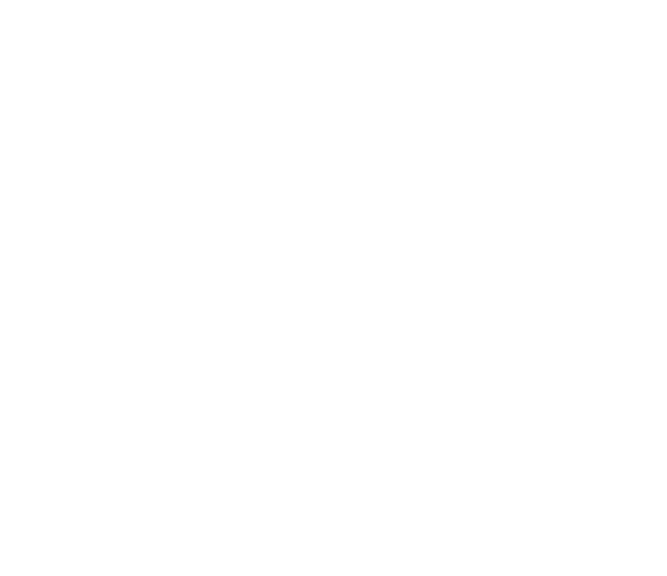
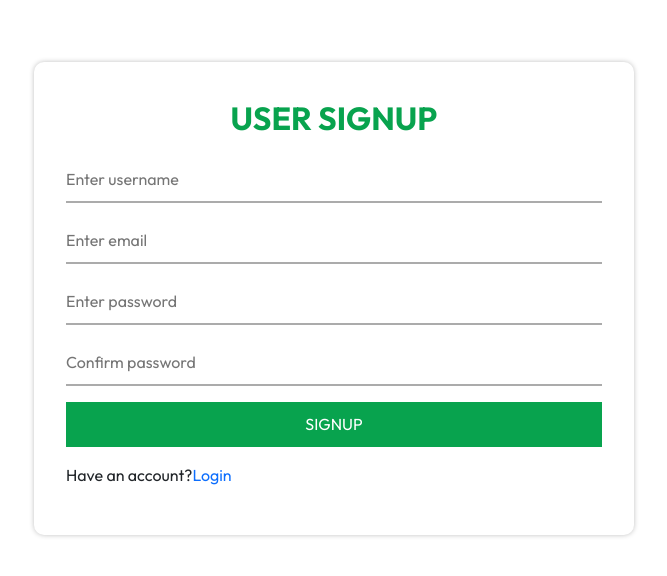
Before and after one commit to Ritahchanger/onlinebookstore, a React (Create React App) app in the folder frontend/: page /signup in a window 1280 px wide. Before the commit this address had no page. Shown: the part 102-678 px from the top of the page, without its empty margins (306-973 px from the left). Built offline with nearby package versions, Linux system fonts and the light colour scheme.

Commit message:
Added authentication

```diff
--- a/frontend/src/App.js
+++ b/frontend/src/App.js
@@ -4,7 +4,7 @@ import { BrowserRouter, Routes, Route } from 'react-router-dom'
 import './App.css'
 import Home from './users/pages/Home'
 
-
+import SignUp from './users/components/authentication/users/Signup'
 
 import Login from './users/components/authentication/users/Login'
 
@@ -16,6 +16,7 @@ const App = () => {
         <Routes>
           <Route path='/' element={<Home />} />
           <Route path='/login' element={<Login />} />
+          <Route path='/signup' element={<SignUp />} />
         </Routes>
       </BrowserRouter>
     </div>
--- a/frontend/src/index.css
+++ b/frontend/src/index.css
@@ -12,6 +12,7 @@
   --black:#000;
   --gray:#ababab;
   --white:#fff;
+  --pinkRed:#ff004f;
 }
 html{
   scroll-behavior:smooth;
--- a/frontend/src/users/components/authentication/authentication.css
+++ b/frontend/src/users/components/authentication/authentication.css
@@ -25,14 +25,14 @@
 }
 .authentication input{
     border:none;
-    height:50px;
+    height:45px;
     border-bottom:2px solid var(--gray);
     outline:none;
 }
 .authentication .input-group{
   margin-bottom:1rem;
   cursor: pointer;
-
+  position:relative;
 }
 .authentication .input-group input:focus{
     border-bottom:2px solid var(--green);
@@ -42,3 +42,9 @@
     background:var(--green);
     color:var(--white);
 }
+.error-message{
+    color:var(--pinkRed);
+    position: absolute;
+    top:100%;
+    z-index:9;
+}
--- a/frontend/src/users/components/authentication/users/Login.jsx
+++ b/frontend/src/users/components/authentication/users/Login.jsx
@@ -1,22 +1,103 @@
-import React from "react";
+import React, { useState } from "react";
 import { Link } from "react-router-dom";
 import "../authentication.css";
+
 const Login = () => {
+  const [formData, setFormData] = useState({
+    email: "",
+    password: "",
+  });
+  const [errors, setErrors] = useState({
+    emailError: "",
+    passwordError: "",
+  });
+
+  const handleSubmit = (e) => {
+    e.preventDefault();
+    let valid = true;
+    const emailRegex = /^[^\s@]+@[^\s@]+\.[^\s@]+$/;
+    if (!formData.email.trim()) {
+      setErrors((prevState) => ({
+        ...prevState,
+        emailError: "Email is required",
+      }));
+      valid = false;
+    } else if (!emailRegex.test(formData.email)) {
+      setErrors((prevState) => ({
+        ...prevState,
+        emailError: "Invalid email format",
+      }));
+      valid = false;
+    } else {
+      setErrors((prevState) => ({ ...prevState, emailError: "" }));
+    }
+
+    if (!formData.password.trim()) {
+      setErrors((prevState) => ({
+        ...prevState,
+        passwordError: "Password is required",
+      }));
+      valid = false;
+    } else {
+      setErrors((prevState) => ({ ...prevState, passwordError: "" }));
+    }
+
+    if (valid) {
+      console.log("Form submitted:", formData);
+    }
+  };
+
+  const handleChange = (e) => {
+    const { name, value } = e.target;
+    // Clear the error message for the changed input field
+    setErrors((prevState) => ({
+      ...prevState,
+      [`${name}Error`]: "",
+    }));
+    setFormData((prevState) => ({
+      ...prevState,
+      [name]: value,
+    }));
+  };
+
   return (
     <div className="authentication">
       <div className="form-wrapper">
-        <form action="#" className="login-form">
-        <p className="form-title">USER LOGIN</p>
+        <form action="#" className="login-form" onSubmit={handleSubmit}>
+          <p className="form-title">USER LOGIN</p>
           <div className="input-group">
-            <input type="email" name="" placeholder="Enter email..." />
+            <input
+              type="email"
+              name="email"
+              placeholder="Enter email"
+              value={formData.email}
+              onChange={handleChange}
+            />
+            {errors.emailError && (
+              <p className="error-message">{errors.emailError}</p>
+            )}
           </div>
           <div className="input-group">
-            <input type="password" name="" placeholder="Enter password..." />
+            <input
+              type="password"
+              name="password"
+              placeholder="Enter password"
+              value={formData.password}
+              onChange={handleChange}
+            />
+            {errors.passwordError && (
+              <p className="error-message">{errors.passwordError}</p>
+            )}
           </div>
-          <p><Link to="#">Forgot password?</Link></p>
+          <p>
+            <Link to="#">Forgot password?</Link>
+          </p>
           <div className="input-group">
-            <input type="submit" value="EMAIL" />
+            <input type="submit" value="LOGIN" />
           </div>
+          <p>
+            Don't have an account?<Link to="/signup">SignUp</Link>
+          </p>
         </form>
       </div>
     </div>
--- a/frontend/src/users/components/authentication/users/Signup.jsx
+++ b/frontend/src/users/components/authentication/users/Signup.jsx
@@ -0,0 +1,158 @@
+import React, { useState } from "react";
+import { Link } from "react-router-dom";
+import "../authentication.css";
+
+const SignUp = () => {
+  const [formData, setFormData] = useState({
+    username: "",
+    email: "",
+    password: "",
+    confirmPassword: "",
+  });
+  const [errors, setErrors] = useState({
+    usernameError: "",
+    emailError: "",
+    passwordError: "",
+    confirmPasswordError: "",
+  });
+
+  const handleSubmit = (e) => {
+    e.preventDefault();
+    let valid = true;
+    const emailRegex = /^[^\s@]+@[^\s@]+\.[^\s@]+$/;
+
+    // Username validation
+    if (!formData.username.trim()) {
+      setErrors((prevState) => ({
+        ...prevState,
+        usernameError: "Username is required",
+      }));
+      valid = false;
+    } else {
+      setErrors((prevState) => ({ ...prevState, usernameError: "" }));
+    }
+
+    // Email validation
+    if (!formData.email.trim()) {
+      setErrors((prevState) => ({
+        ...prevState,
+        emailError: "Email is required",
+      }));
+      valid = false;
+    } else if (!emailRegex.test(formData.email)) {
+      setErrors((prevState) => ({
+        ...prevState,
+        emailError: "Invalid email format",
+      }));
+      valid = false;
+    } else {
+      setErrors((prevState) => ({ ...prevState, emailError: "" }));
+    }
+
+    // Password validation
+    if (!formData.password.trim()) {
+      setErrors((prevState) => ({
+        ...prevState,
+        passwordError: "Password is required",
+      }));
+      valid = false;
+    } else {
+      setErrors((prevState) => ({ ...prevState, passwordError: "" }));
+    }
+
+    // Confirm password validation
+    if (formData.password !== formData.confirmPassword) {
+      setErrors((prevState) => ({
+        ...prevState,
+        confirmPasswordError: "Passwords do not match",
+      }));
+      valid = false;
+    } else {
+      setErrors((prevState) => ({ ...prevState, confirmPasswordError: "" }));
+    }
+
+    // If form is valid, submit the form data
+    if (valid) {
+      console.log("Form submitted:", formData);
+    }
+  };
+
+  const handleChange = (e) => {
+    const { name, value } = e.target;
+    // Clear the error message for the changed input field
+    setErrors((prevState) => ({
+      ...prevState,
+      [`${name}Error`]: "",
+    }));
+    setFormData((prevState) => ({
+      ...prevState,
+      [name]: value,
+    }));
+  };
+
+  return (
+    <div className="authentication">
+      <div className="form-wrapper">
+        <form action="#" className="login-form" onSubmit={handleSubmit}>
+          <p className="form-title">USER SIGNUP</p>
+          <div className="input-group">
+            <input
+              type="text"
+              name="username"
+              placeholder="Enter username"
+              value={formData.username}
+              onChange={handleChange}
+            />
+            {errors.usernameError && (
+              <p className="error-message">{errors.usernameError}</p>
+            )}
+          </div>
+          <div className="input-group">
+            <input
+              type="email"
+              name="email"
+              placeholder="Enter email"
+              value={formData.email}
+              onChange={handleChange}
+            />
+            {errors.emailError && (
+              <p className="error-message">{errors.emailError}</p>
+            )}
+          </div>
+          <div className="input-group">
+            <input
+              type="password"
+              name="password"
+              placeholder="Enter password"
+              value={formData.password}
+              onChange={handleChange}
+            />
+            {errors.passwordError && (
+              <p className="error-message">{errors.passwordError}</p>
+            )}
+          </div>
+          <div className="input-group">
+            <input
+              type="password"
+              name="confirmPassword"
+              placeholder="Confirm password"
+              value={formData.confirmPassword}
+              onChange={handleChange}
+            />
+            {errors.confirmPasswordError && (
+              <p className="error-message">{errors.confirmPasswordError}</p>
+            )}
+          </div>
+          <div className="input-group">
+            <input type="submit" value="SIGNUP" />
+          </div>
+          <p>
+            Have an account?<Link to="/login  ">Login</Link>
+          </p>
+        </form>
+      </div>
+    </div>
+  );
+};
+
+export default SignUp;
```
